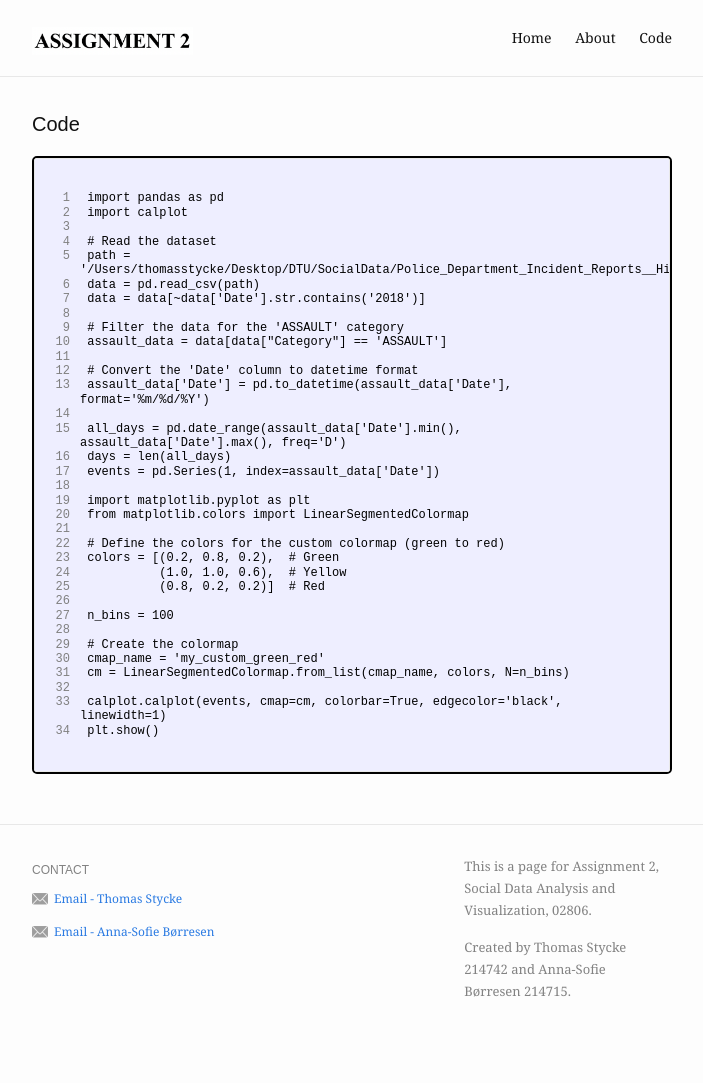
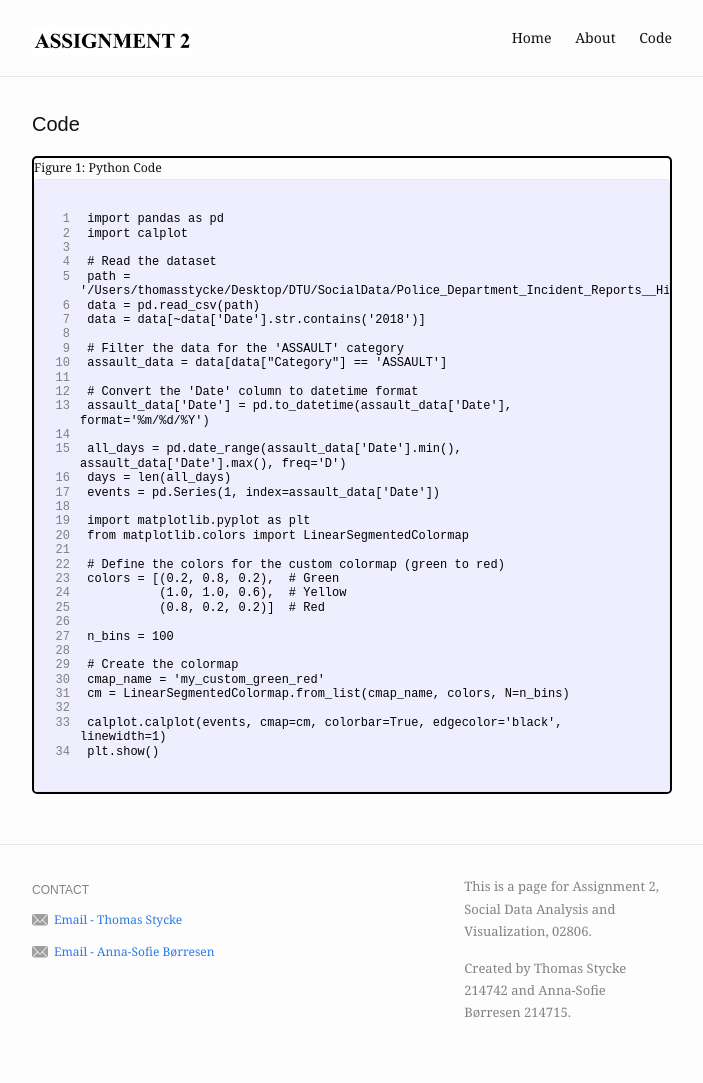
Before and after one commit to Thomasstycke/Thomasstycke.github.io, a Jekyll site: the page built from code.md, in a window 1280 px wide. Shown: the whole page, without its empty margins (288-991 px from the left). Built offline with Jekyll 4.4.1, drawn with Linux system fonts in a browser that asks for light colours; before the commit the page ends 1062 px from its top, so only the background shows below that; part of the change alters nothing that is shown.

```diff
--- a/code.md
+++ b/code.md
@@ -10,10 +10,6 @@ slug: /code
     border-radius: 5px;
     margin-bottom: 20px;
     position: relative; /* Added to allow absolute positioning of line numbers */
-  }
-
-  .code-block figcaption {
-    display: none; /* Hide the caption */
   }
 
   .code-block pre {
```
